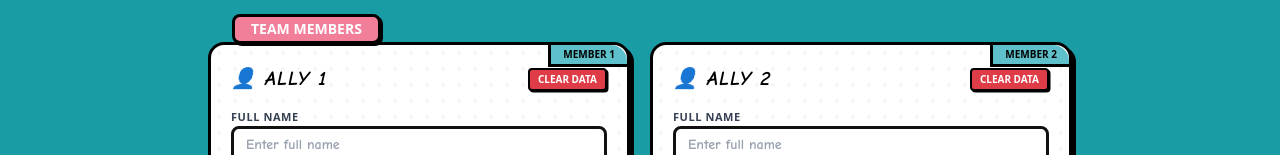
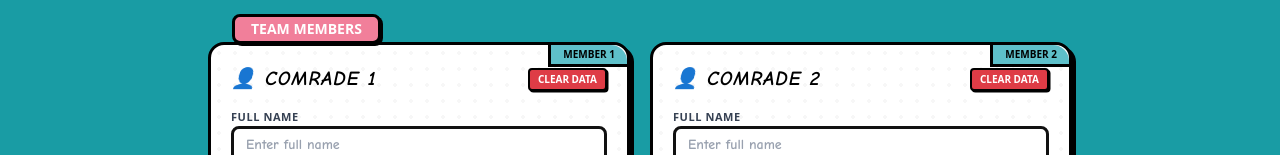
Before and after one commit to ybhavaniprasad79/form01, a React (Vite) app in the folder frontend/: page /home in a window 1280 px wide. Shown: the part 739-894 px from the top of the page. Built offline with nearby package versions, Linux system fonts and the light colour scheme; no server answers.

Commit message:
updated qr

```diff
--- a/frontend/src/pages/home.jsx
+++ b/frontend/src/pages/home.jsx
@@ -789,8 +789,8 @@ const Home = () => {
                   TEAM MEMBERS
                 </div>
                 <div className="grid grid-cols-1 md:grid-cols-2 gap-5 pt-2">
-                  {renderMemberForm('teamMember1', '👤 ALLY 1', 'MEMBER 1')}
-                  {renderMemberForm('teamMember2', '👤 ALLY 2', 'MEMBER 2')}
+                  {renderMemberForm('teamMember1', '👤 Comrade 1', 'MEMBER 1')}
+                  {renderMemberForm('teamMember2', '👤 Comrade 2', 'MEMBER 2')}
                 </div>
               </div>
 
@@ -831,8 +831,8 @@ const Home = () => {
                     <p className="text-black text-sm font-bangers tracking-wider">SCAN TO TELEPORT FEE</p>
                     <motion.a
                       whileHover={{ scale: 1.02 }}
-                      href="/payment.jpeg"
-                      download="payment-qr-code.jpeg"
+                      href="/payment.png"
+                      download="payment.png"
                       className="flex items-center gap-1 px-2.5 py-1 text-xs font-bangers text-white bg-comic-blue border-2 border-black rounded-lg shadow-[1.5px_1.5px_0_#000]"
                     >
                       DOWNLOAD QR
@@ -922,7 +922,7 @@ const Home = () => {
                     <div className="font-semibold space-y-0.5 text-gray-700 font-comic">
                       <p><span className="font-bangers text-black">ALLIANCE:</span> {formData.teamName}</p>
                       <p><span className="font-bangers text-black">LEADER:</span> {formData.teamLeader.name}</p>
-                      <p><span className="font-bangers text-black">ALLIES:</span> {[formData.teamMember1.name, formData.teamMember2.name].filter(Boolean).join(', ')}</p>
+                      <p><span className="font-bangers text-black">Comrades:</span> {[formData.teamMember1.name, formData.teamMember2.name].filter(Boolean).join(', ')}</p>
                     </div>
                   </div>
                 </div>
```
